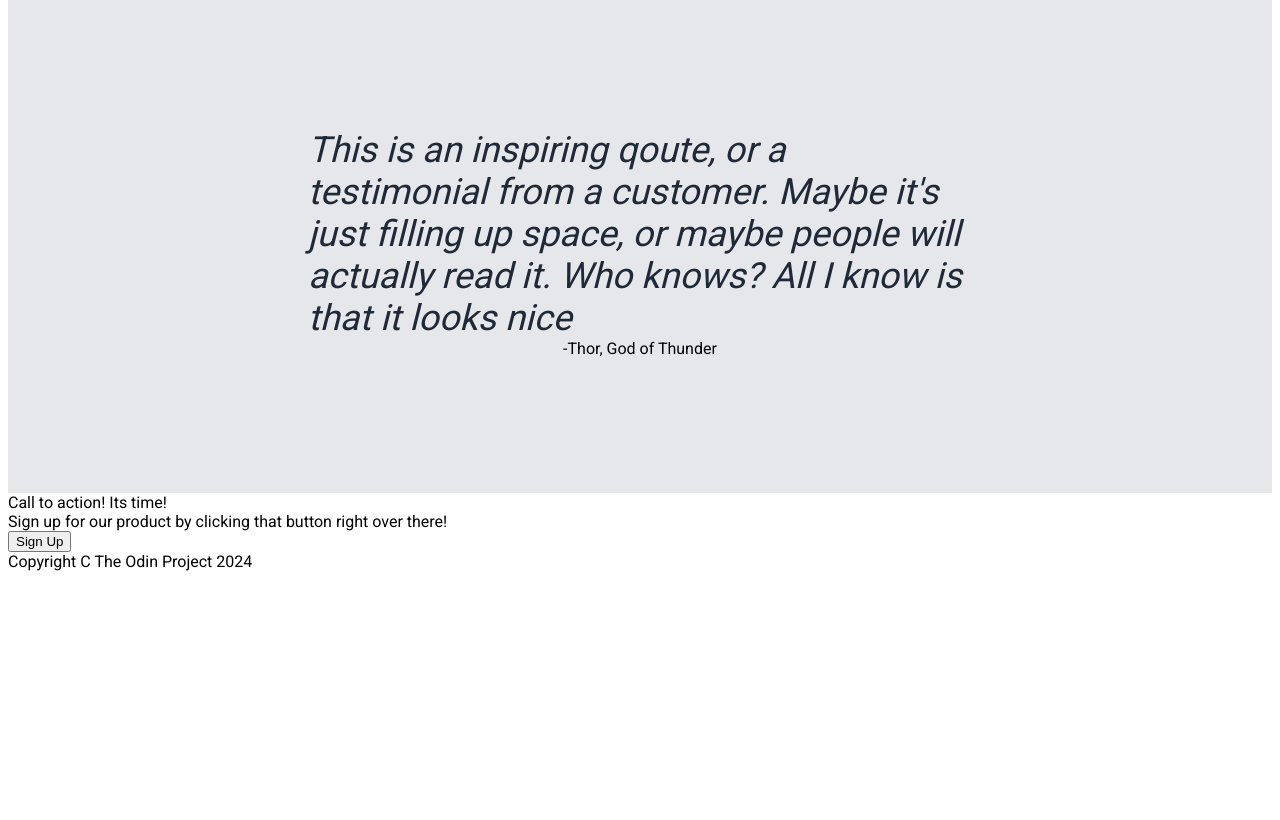
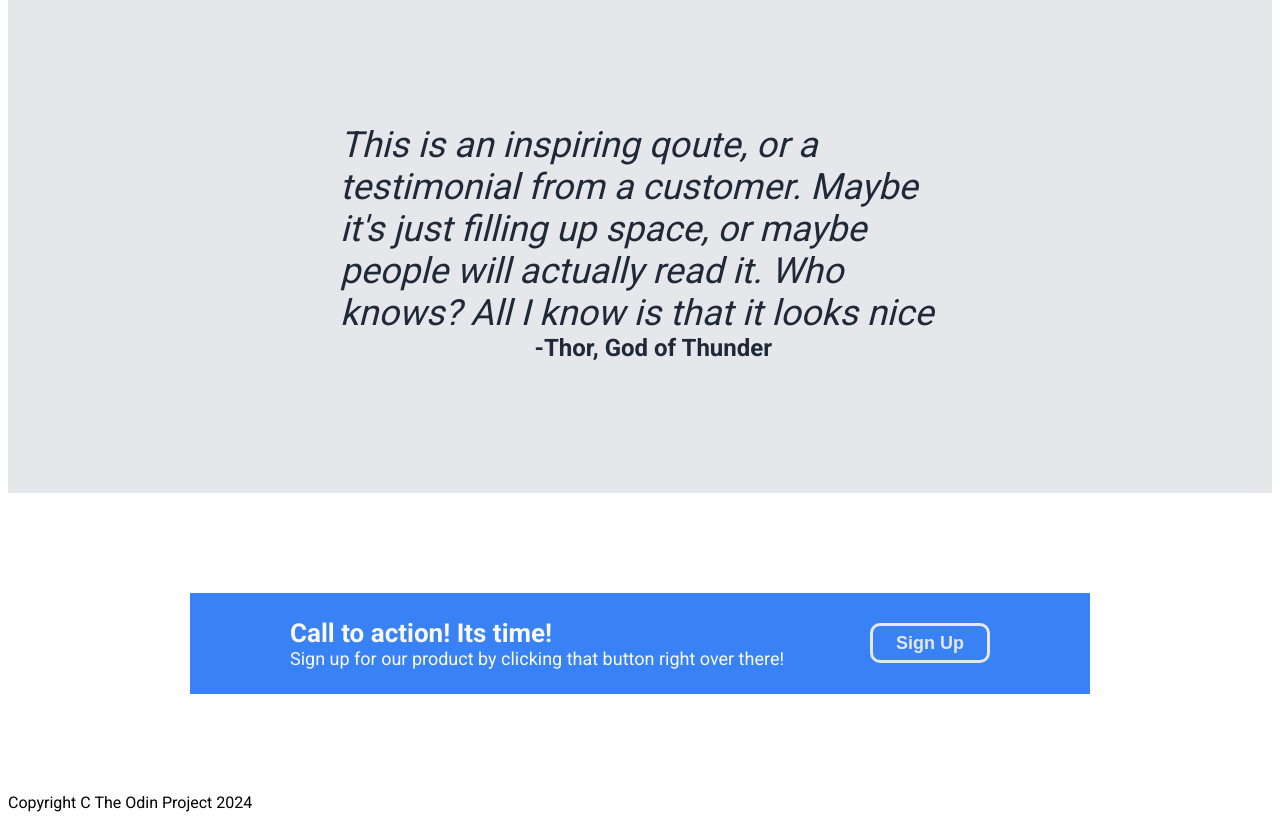
Before and after one commit to corwsan/Project-Landing-Page, a plain HTML site: page index.html in a window 1280 px wide. Shown: the part 940-1760 px from the top of the page. Before the commit the page ends 1519 px from the top, so only its background shows below. Drawn offline with Linux system fonts and the light colour scheme.

Commit message:
Add styles to qoutes and button section

```diff
--- a/index.html
+++ b/index.html
@@ -61,8 +61,10 @@
 
     <div class="call-to-action">
         <div class="button-container">
-            <div class="button-container-title">Call to action! Its time!</div>
-            <div class="button-container-text">Sign up for our product by clicking that button right over there!</div>
+            <div class="button-container-text">
+                <div class="button-container-title">Call to action! Its time!</div>
+                <div class="button-container-text">Sign up for our product by clicking that button right over there!</div>
+            </div>
             <button class="sign-up">Sign Up</button>
         </div>
     </div>
--- a/style.css
+++ b/style.css
@@ -135,8 +135,8 @@ ul {
     background-color: #e5e7eb;
     height: 500px;
     flex-direction: column;
-    padding-left: 300px;
-    padding-right: 300px;
+    padding-left: 500px;
+    padding-right: 500px;
     align-items: center;
     justify-content: center;
 }
@@ -145,11 +145,72 @@ ul {
     font-size: 36px;
     color: #1F2937;
     font-style: italic;
-    font-weight: 300;
+    font-weight: 200;
+    width: 600px;
 }
 
 .qoute-source {
     display: flex;
-    text-align: right;
+    margin-left: auto;
+    color: #1F2937;
+    font-size: 24px;
+    font-weight: 600;
+}
+
+.call-to-action {
+    display: flex;
+    height: 300px;
+    justify-content: center;
+    align-items: center;
+}
+
+.button-container {
+    display: flex;
+    background-color: #3882f6;
+    padding: 25px 100px 25px 100px;
+    width: 700px;
+    justify-content: center;
+    align-items: center;
+}
+
+.button-container-title {
+    font-size: 26px;
+    font-weight: bold;
+    color: #f9faf8;
+    flex-wrap: wrap;
+    flex: 1;
+}
+
+.button-container-text {
+    font-size: 18px;
+    color: #f9faf8;
+}
+
+.sign-up {
+    height: 40px;
+    width: 120px;
+    margin-left: auto;
+    color: #e5e7eb;
+    font-size: 18px;
+    font-weight: bold;
+    background-color: #3882f6;
+    border-radius: 10px;
+    border: 3px solid #e5e7eb;
 
 }
+
+
+
+
+
+
+
+
+
+
+
+
+
+.footer {
+    display: flex;
+}
```
